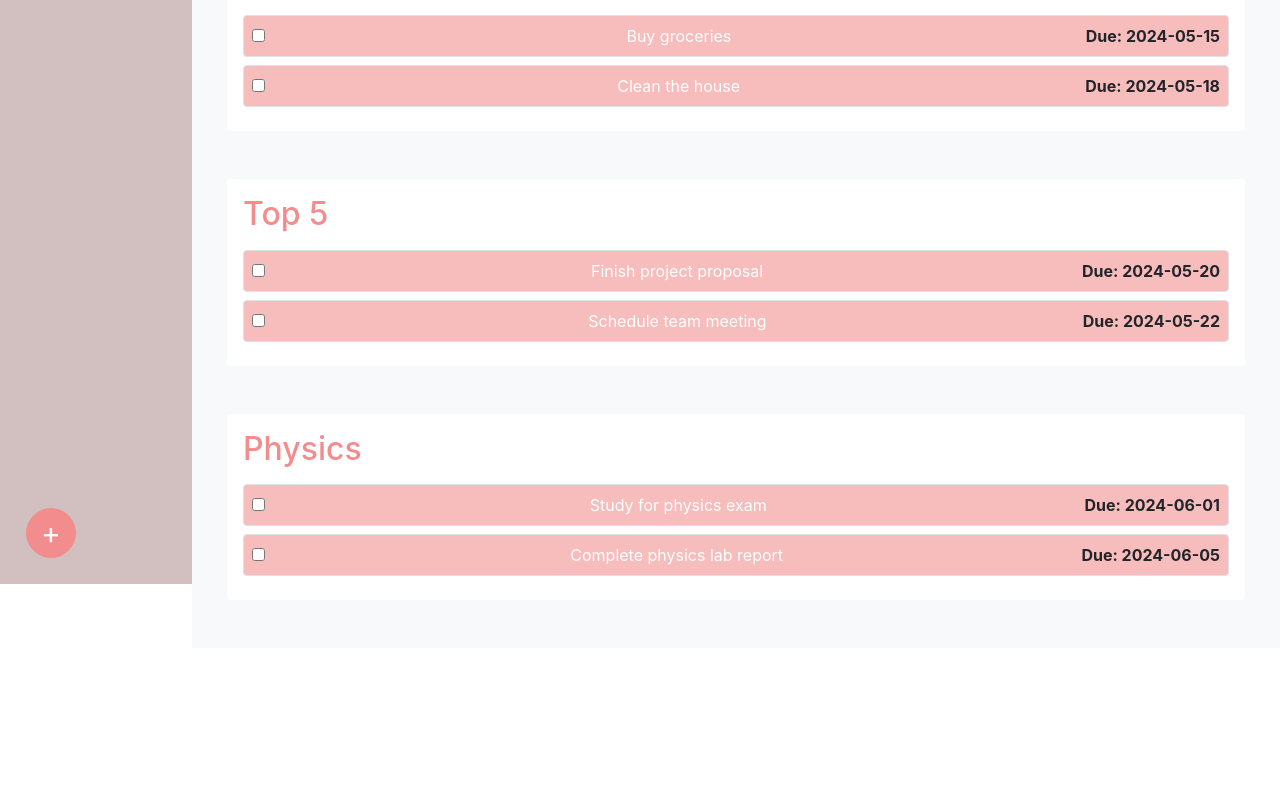
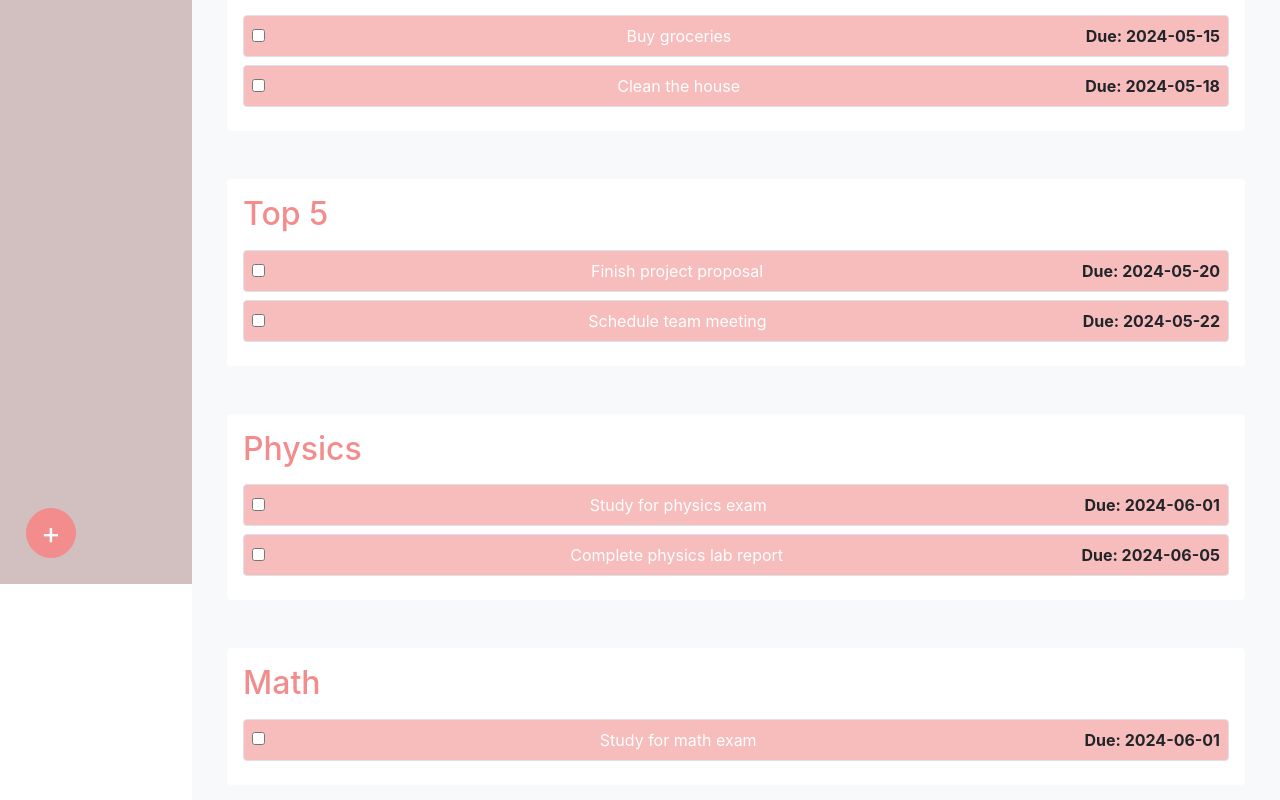
Before and after one commit to kct417/taskify, a React (Vite) app in the folder packages/react-frontend/: page / in a window 1280 px wide. Shown: the part 216-1016 px from the top of the page. Before the commit the page ends 864 px from the top, so only its background shows below. Built offline with nearby package versions, Linux system fonts and the light colour scheme.

Commit message:
added extra tasks to visualize scrolling

```diff
--- a/packages/react-frontend/src/components/HomePage.jsx
+++ b/packages/react-frontend/src/components/HomePage.jsx
@@ -15,6 +15,9 @@ const HomePage = () => {
   const physicsTasks = [
     { id: 5, name: 'Study for physics exam', dueDate: '2024-06-01', completed: false },
     { id: 6, name: 'Complete physics lab report', dueDate: '2024-06-05', completed: false },
+  ];
+  const mathTasks = [
+    { id: 7, name: 'Study for math exam', dueDate: '2024-06-01', completed: false },
   ];
 
   const handleTaskUpdate = (taskId, newCompletedStatus) => {
@@ -53,6 +56,12 @@ const HomePage = () => {
               <TaskList tasks={physicsTasks} handleTaskUpdate={handleTaskUpdate} />
             </section>
           </div>
+          <div className="col-12">
+            <section className="mb-5 p-3 bg-white rounded">
+              <h2 className="text-decoration-underline mb-3" style={{ color: sidebarButtonColor }}>Math</h2>
+              <TaskList tasks={mathTasks} handleTaskUpdate={handleTaskUpdate} />
+            </section>
+          </div>
         </div>
       </main>
     </div>
```
